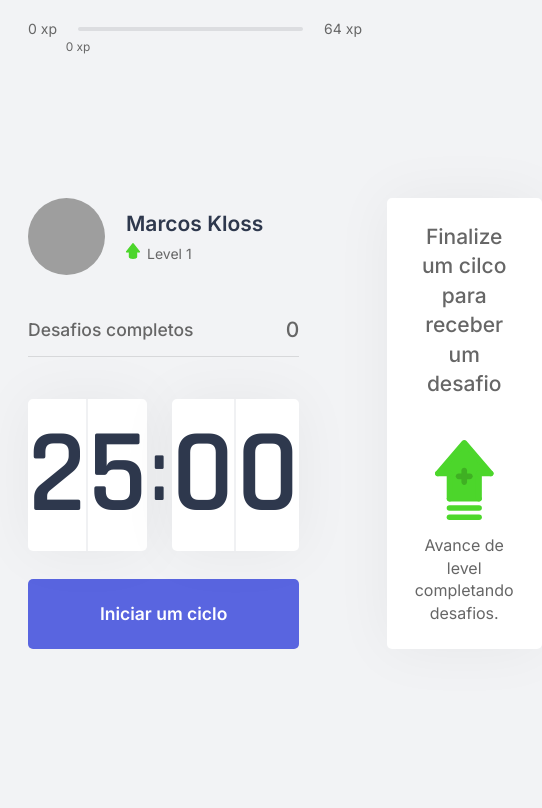
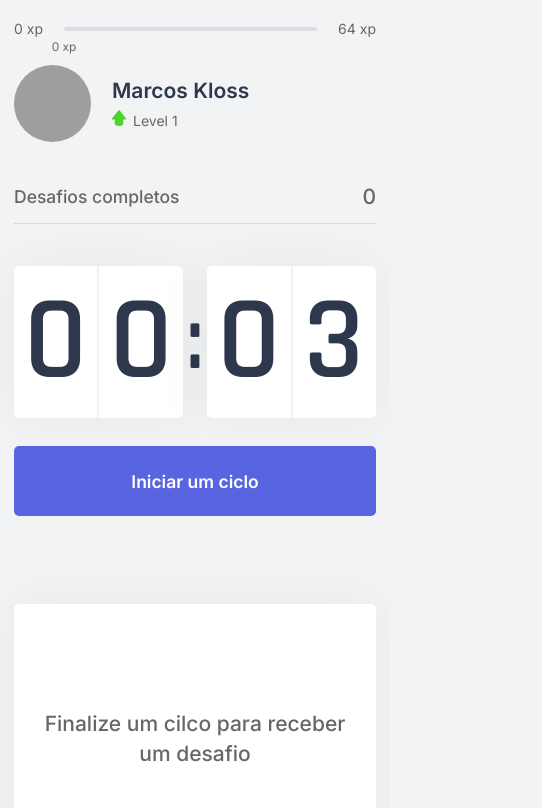
Before and after one commit to marcoskloss/moveit, a Next.js app: page / in a window 390 px wide. Shown: the top 808 px of the page, 542 px wide, since content can reach past the window. Built offline with nearby package versions, Linux system fonts and the light colour scheme; grey boxes are pictures that could not be loaded.

Commit message:
add responsive layout

```diff
--- a/src/contexts/CountdownContext.tsx
+++ b/src/contexts/CountdownContext.tsx
@@ -22,7 +22,7 @@ let countdownTimeout: NodeJS.Timeout
 export function CountdownProvider({ children }: CountdownProviderProps) {
   const { startNewChallenge } = useContext(ChallengesContext)
 
-  const [time, setTime] = useState(25 * 60)
+  const [time, setTime] = useState(0.05 * 60)
   const [isActive, setIsActive] = useState(false)
   const [hasFinished, setHasFinished] = useState(false)
 
@@ -37,7 +37,7 @@ export function CountdownProvider({ children }: CountdownProviderProps) {
     clearTimeout(countdownTimeout)
     setIsActive(false)
     setHasFinished(false)
-    setTime(25 * 60)
+    setTime(0.05 * 60)
   }
 
   useEffect(() => {
--- a/src/styles/pages/Home.module.css
+++ b/src/styles/pages/Home.module.css
@@ -16,3 +16,25 @@
   gap: 6.25rem;
   align-content: center;
 }
+
+@media screen and (max-width: 660px) {
+  .container section {
+    grid-template-columns: 90%;
+    grid-template-rows: 1fr 1fr;
+    justify-content: center;
+    padding: 2rem 0;
+  }
+}
+
+@media screen and (max-width: 400px) {
+  .container {
+    padding: 2.5rem 1rem;
+  }
+
+  .container section {
+    grid-template-columns: 100%;
+    grid-template-rows: 1fr 1fr;
+    justify-content: center;
+    padding: 2rem 0;
+  }
+}
```
